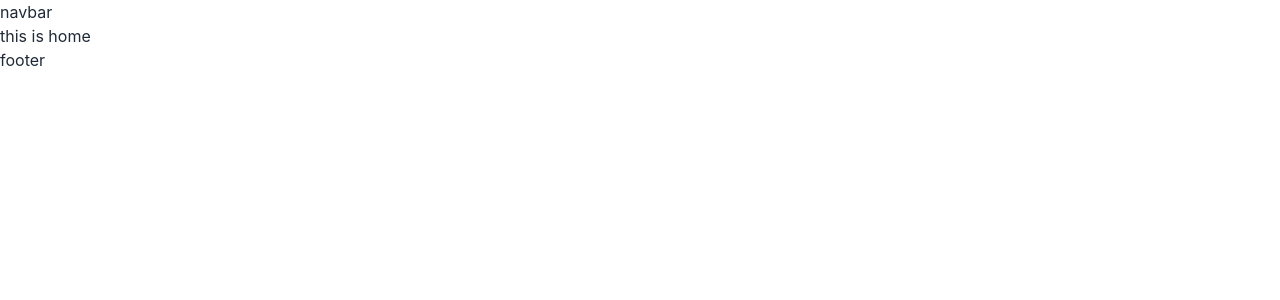
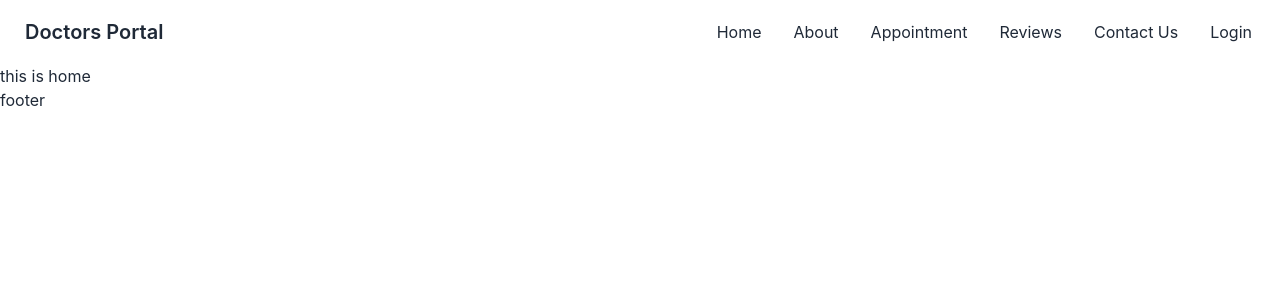
Before and after one commit to khaled39ab/Doctors-Portal-Client, a React (Create React App) app: page / in a window 1280 px wide. Shown: the top 300 px of the page. Built offline with nearby package versions, Linux system fonts and the light colour scheme.

Commit message:
navbar complete

```diff
--- a/src/Pages/Shared/Navbar/Navbar.jsx
+++ b/src/Pages/Shared/Navbar/Navbar.jsx
@@ -1,9 +1,35 @@
 import React from 'react';
+import { Link } from 'react-router-dom';
 
 const Navbar = () => {
     return (
-        <div>
-            navbar
+        <div className="navbar bg-base-100">
+            <div className="navbar-start">
+                <div className="dropdown">
+                    <label tabIndex={0} className="btn btn-ghost lg:hidden">
+                        <svg xmlns="http://www.w3.org/2000/svg" className="h-5 w-5" fill="none" viewBox="0 0 24 24" stroke="currentColor"><path strokeLinecap="round" strokeLinejoin="round" strokeWidth="2" d="M4 6h16M4 12h8m-8 6h16" /></svg>
+                    </label>
+                    <ul tabIndex={0} className="menu menu-compact dropdown-content mt-3 p-2 shadow bg-base-100 rounded-box w-52">
+                        <li><Link>Home</Link></li>
+                        <li><Link>About</Link></li>
+                        <li><Link>Appointment</Link></li>
+                        <li><Link>Reviews</Link></li>
+                        <li><Link>Contact Us</Link></li>
+                        <li><Link>Login</Link></li>
+                    </ul>
+                </div>
+                <Link className="btn btn-ghost normal-case text-xl">Doctors Portal</Link>
+            </div>
+            <div className="navbar-end hidden lg:flex">
+                <ul className="menu menu-horizontal px-1">
+                    <li><Link>Home</Link></li>
+                    <li><Link>About</Link></li>
+                    <li><Link>Appointment</Link></li>
+                    <li><Link>Reviews</Link></li>
+                    <li><Link>Contact Us</Link></li>
+                    <li><Link>Login</Link></li>
+                </ul>
+            </div>
         </div>
     );
 };
```
